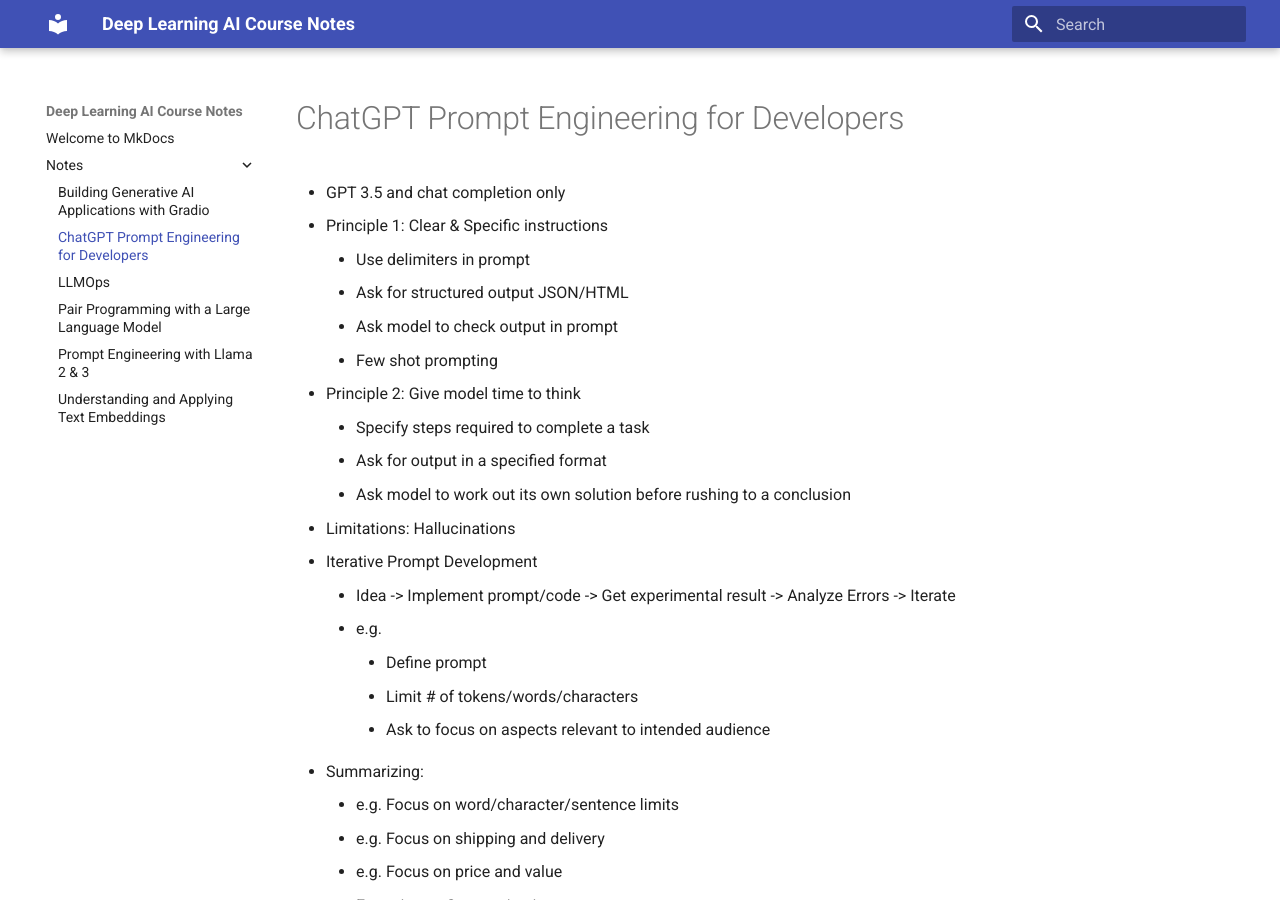
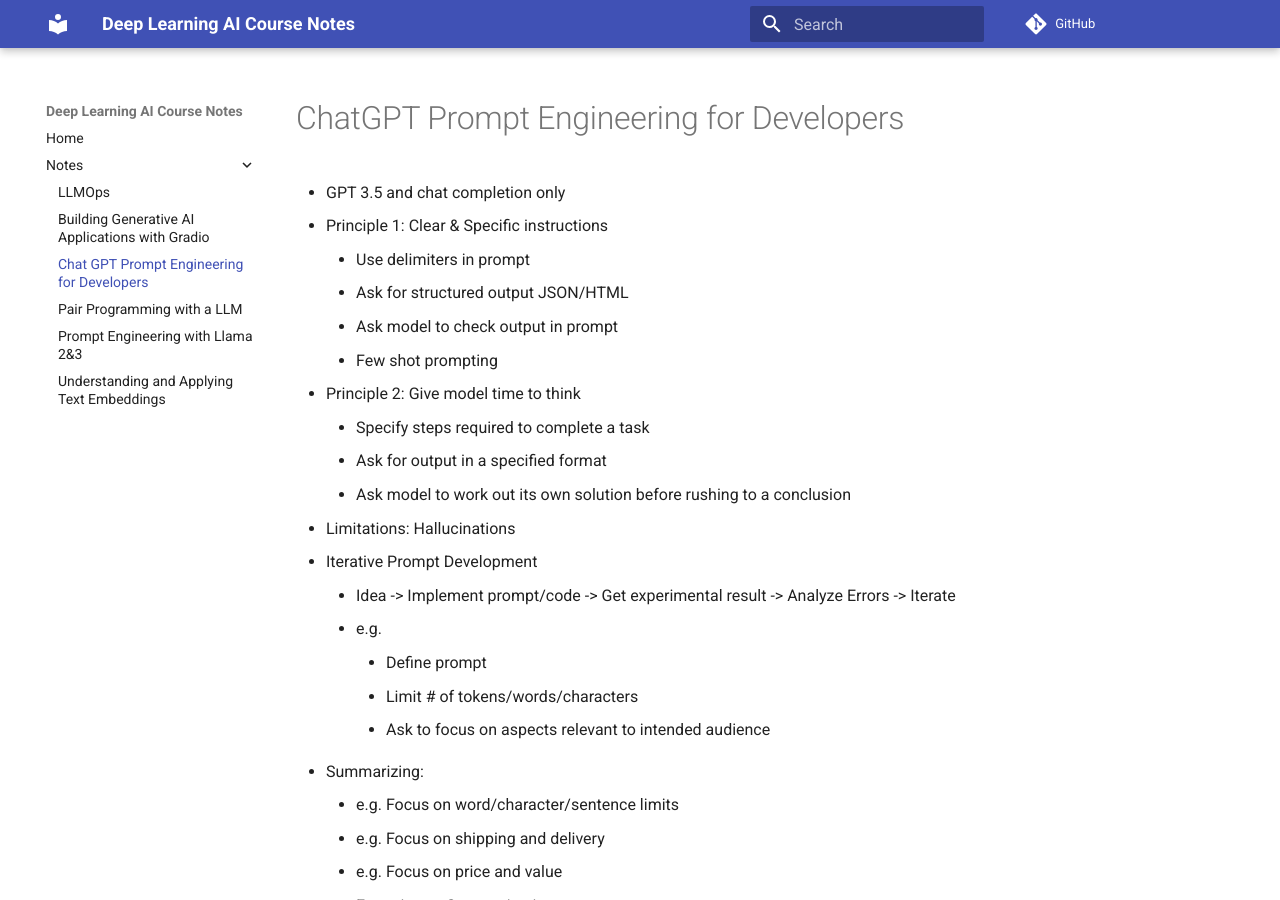
Before and after one commit to sshkhr/dlai-companion, an MkDocs documentation site: the page built from docs/notes/chat-gpt-prompt-engineering-for-developers.md, in a window 1280 px wide and 900 px high. Built offline with MkDocs 1.6.1 and Material for MkDocs 9.7.7, drawn with Linux system fonts in a browser that asks for light colours; comment, search, counter and statistics services are not loaded; some of the changed lines change nothing that is shown.

Commit message:
Feat: Update MkDocs config for site url, repository and nav links

```diff
--- a/mkdocs.yml
+++ b/mkdocs.yml
@@ -1,3 +1,33 @@
 site_name: Deep Learning AI Course Notes
+site_url: https://shashankshekhar.com/dlai-course-notes/
+repo_url: https://github.com/sshkhr/dlai-course-notes
 theme:
   name: material
+
+nav:
+  - Home: index.md
+  - Notes:
+    - LLMOps: notes/llmops.md
+    - Building Generative AI Applications with Gradio: notes/building-generative-ai-applications-with-gradio.md
+    - Chat GPT Prompt Engineering for Developers: notes/chat-gpt-prompt-engineering-for-developers.md
+    - Pair Programming with a LLM: notes/pair-programming-with-a-llm.md
+    - Prompt Engineering with Llama 2&3: notes/prompt-engineering-with-llama-2&3.md
+    - Understanding and Applying Text Embeddings: notes/understanding-and-applying-text-embeddings.md
+
+# Set the directory containing your documentation
+docs_dir: docs
+
+# Additional configurations
+markdown_extensions:
+  - toc:
+      permalink: true
+  - tables
+  - admonition
+
+plugins:
+  - search
+
+extra:
+  social:
+    - icon: fontawesome/brands/github
+      link: https://github.com/yourusername/dlai-course-notes
```
